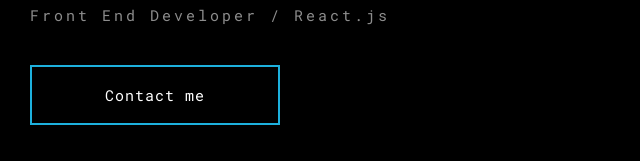
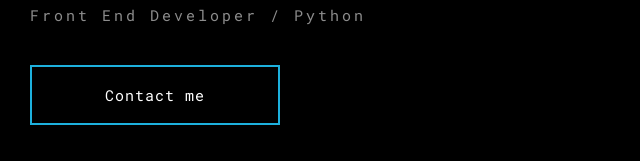
Before and after one commit to Ow1omir/KUASINTCV.github.io, a plain HTML site: page index.html in a window 1280 px wide. Shown: the part 412-573 px from the top of the page, 0-640 px from the left. Drawn offline with nearby package versions, Linux system fonts and the light colour scheme; a web font is replaced by a local one.

Commit message:
some change

```diff
--- a/index.html
+++ b/index.html
@@ -40,7 +40,7 @@
 								<br>
 								<span>w</span><span>e</span><span>b</span><span> </span><span>d</span><span>e</span><span>v</span><span>e</span><span>l</span><span>o</span><span>p</span><span>e</span><span>r</span>
 							</h1>
-							<p>Front End Developer / React.js</p>
+							<p>Front End Developer / Python</p>
 							<a href="#" class="flat-button">
 								<div>
 									<span></span>
```
